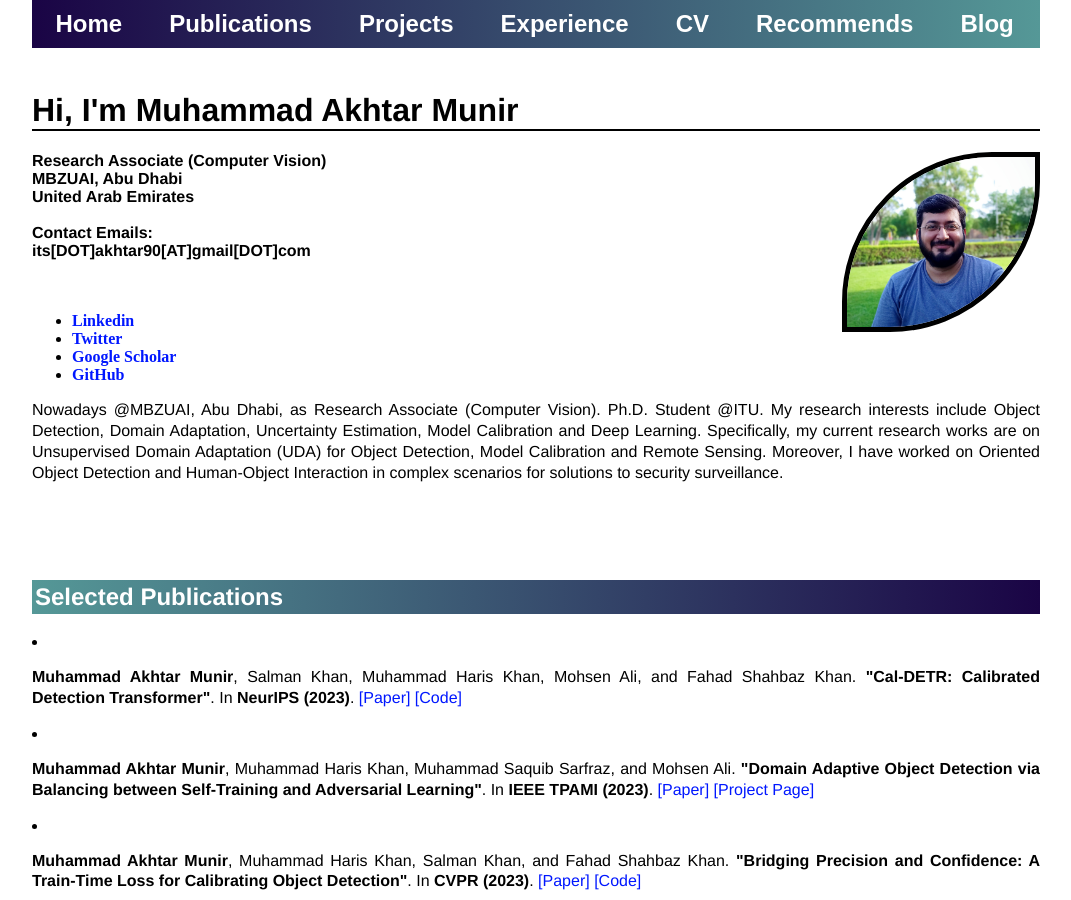
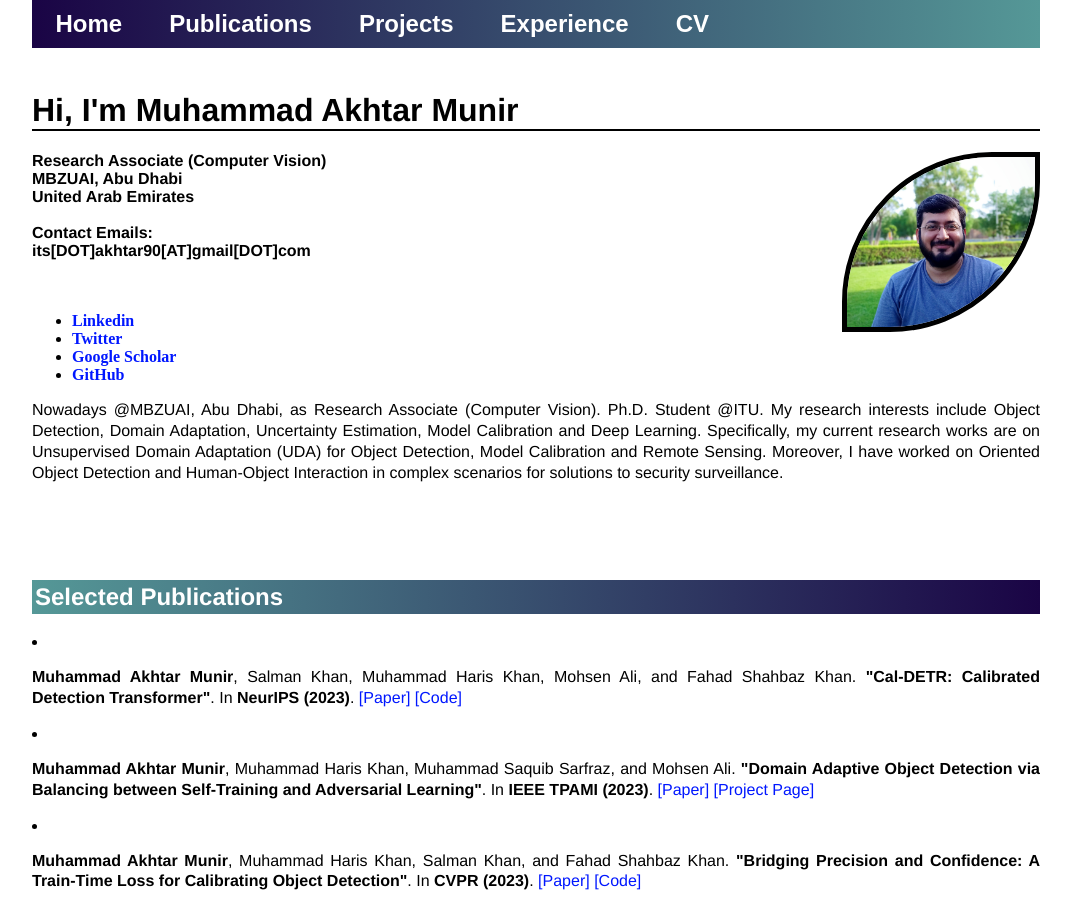
Before and after one commit to akhtarvision/akhtarvision.github.io, a Jekyll site: the page built from index.html, in a window 1280 px wide and 900 px high. Shown: the whole window, without its empty margins (104-1175 px from the left). Built offline with Jekyll 4.4.1, drawn with Linux system fonts in a browser that asks for light colours.

Commit message:
Update default.html

```diff
--- a/_layouts/default.html
+++ b/_layouts/default.html
@@ -26,8 +26,8 @@
 				<a href="#projects">Projects</a>
 				<a href="#experience">Experience</a>
 	        		<a href="#cv">CV</a>
-				<a href="#flinks">Recommends</a>
-	        		<a href="#blog">Blog</a>
+<!-- 				<a href="#flinks">Recommends</a> -->
+<!-- 	        		<a href="#blog">Blog</a> -->
 
 	    		</ul>
 			</div>
```
